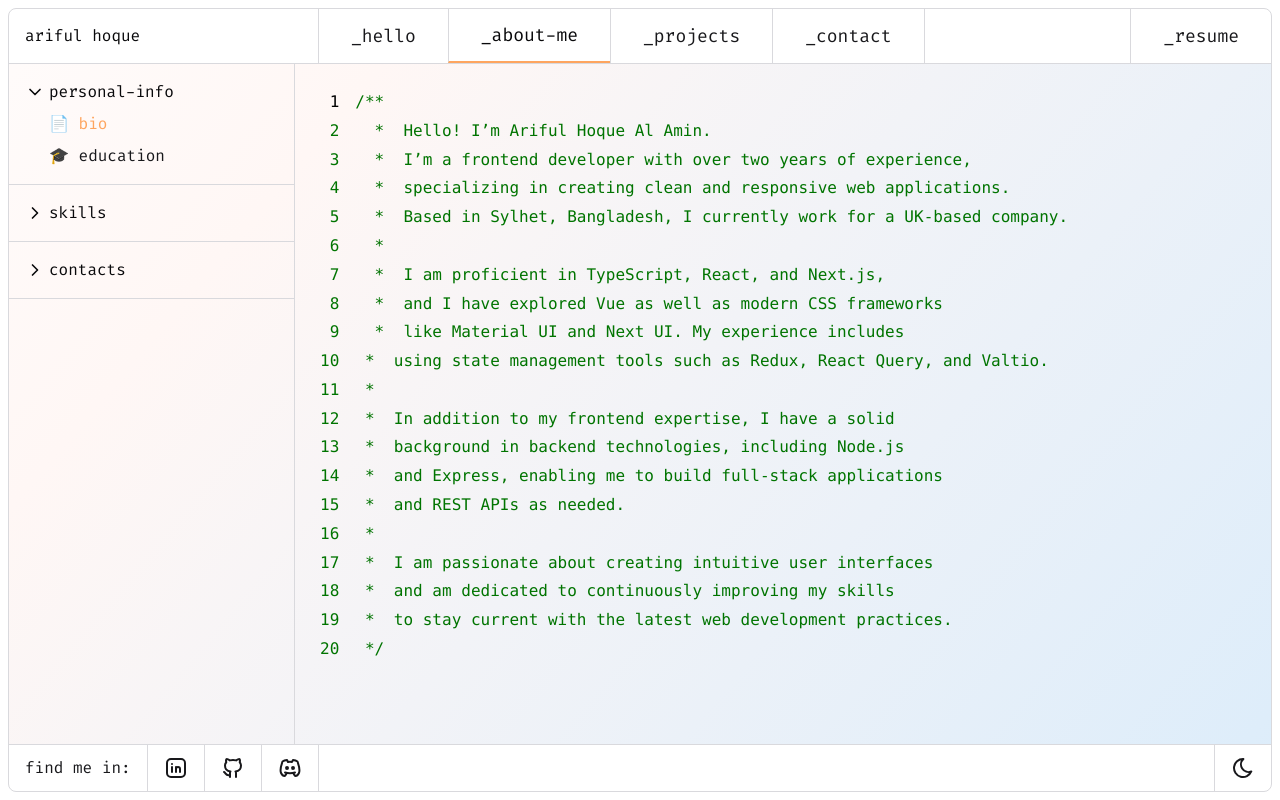
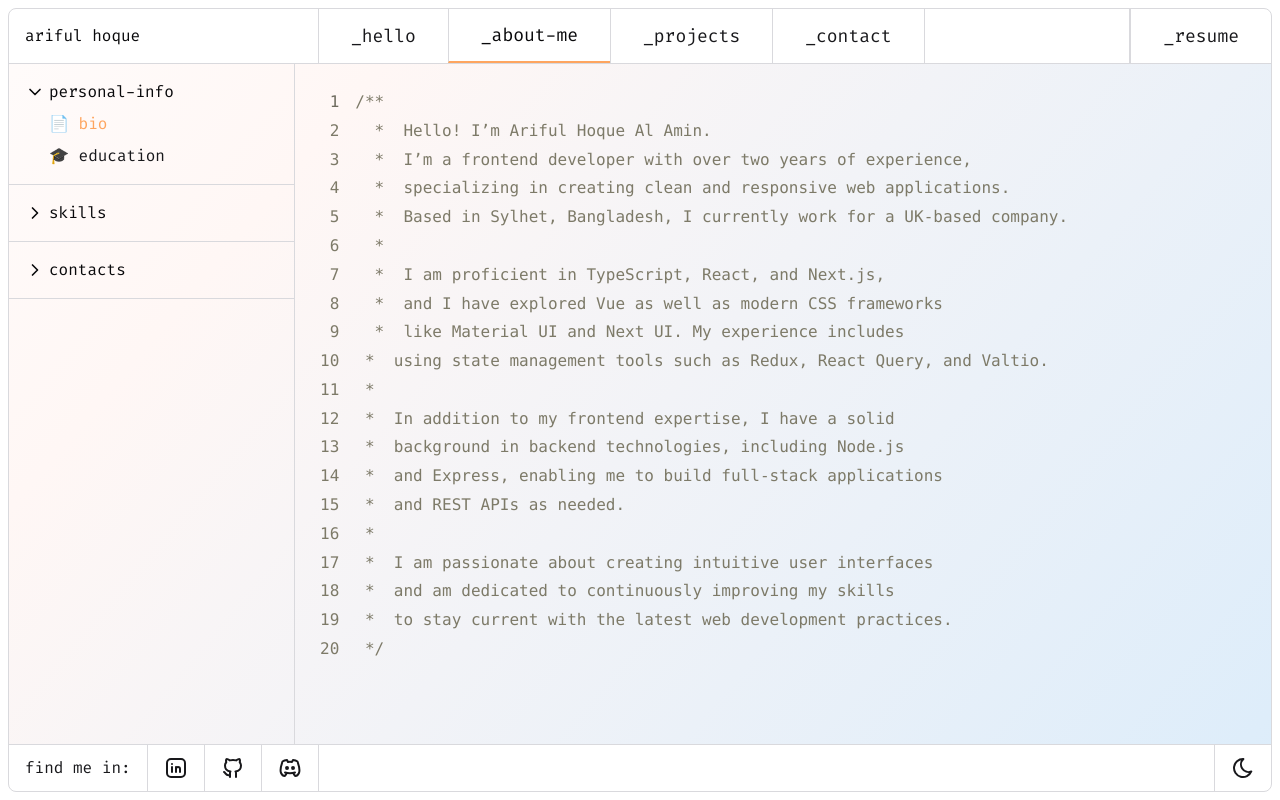
Before and after one commit to Ar1f007/portfolio, a Next.js app: page /about-me in a window 1280 px wide. Built offline with nearby package versions, Linux system fonts and the light colour scheme.

Commit message:
update: snippet style

```diff
--- a/src/app/contact/form.tsx
+++ b/src/app/contact/form.tsx
@@ -171,7 +171,6 @@
       <div className="flex-1 border-l py-4 lg:py-8 px-2 lg:px-8">
         <ScrollArea className="w-full whitespace-nowrap rounded-md border">
           <CodeSnippet
-            toggleStyle
             customStyle={{
               wordWrap: "break-word",
               background: "transparent",
--- a/src/components/layout/nav.tsx
+++ b/src/components/layout/nav.tsx
@@ -48,8 +48,8 @@
             ))
           }
 
-          <li className={cn("ml-auto border-l", linkClasses)}>
-            <Link href={routes.resume.path}>
+          <li className="ml-auto border-l">
+            <Link href={routes.resume.path} className={linkClasses} target="_blank" rel="noreferrer">
               {routes.resume.title}
             </Link>
           </li>
@@ -98,7 +98,13 @@
           }
 
           <li>
-            <Link href={routes.resume.path} className={cn(mobileLinkClasses, "border-b py-4")}>
+            <Link
+              href={routes.resume.path}
+              className={cn(mobileLinkClasses, "border-b py-4")}
+              onClick={() => setOpenMenu(false)}
+              target="_blank"
+              rel="noreferrer"
+            >
               {routes.resume.title}
             </Link>
           </li>
--- a/src/components/ui/code-blocks.tsx
+++ b/src/components/ui/code-blocks.tsx
@@ -1,6 +1,5 @@
 "use client"
 
-import { useTheme } from 'next-themes';
 import CodeSnippet from './code-snippet';
 // passion: [
 //   'Optimizing performance',
@@ -33,17 +32,13 @@
 
 export default function CodeBlocks() {
 
-  const { theme } = useTheme();
-
   return (
     <>
       {codeBlocks.map((codeStr, i) => (
         <div key={i} className="py-8 px-2 border rounded-md">
           <CodeSnippet
-            toggleStyle
             wrapLines={true}
             showLineNumbers={false}
-            theme={theme}
           >
             {codeStr}
           </CodeSnippet>
--- a/src/components/ui/code-snippet.tsx
+++ b/src/components/ui/code-snippet.tsx
@@ -1,24 +1,24 @@
 "use client";
 
-// import { atelierLakesideDark } from 'react-syntax-highlighter/dist/esm/styles/hljs';
-import { xcode as defaultStyle, atelierLakesideDark as darkStyle } from 'react-syntax-highlighter/dist/esm/styles/hljs';
+import { atelierDuneLight as lightStyle, atelierLakesideDark as darkStyle } from 'react-syntax-highlighter/dist/esm/styles/hljs';
 import { Light as SyntaxHighlighter } from 'react-syntax-highlighter';
 import js from 'react-syntax-highlighter/dist/esm/languages/hljs/javascript';
 import { ComponentProps, FC } from 'react';
+import { useTheme } from 'next-themes';
 
 SyntaxHighlighter.registerLanguage('javascript', js);
 
 interface CodeSnippetProps extends ComponentProps<typeof SyntaxHighlighter> {
   toggleStyle?: boolean;
-  theme?: string;
 }
 
-const CodeSnippet: FC<CodeSnippetProps> = ({ theme = "dark", toggleStyle = false, children, ...rest }) => {
+const CodeSnippet: FC<CodeSnippetProps> = ({ children, ...rest }) => {
+  const { theme } = useTheme();
 
   return (
     <SyntaxHighlighter
       language="javascript"
-      style={toggleStyle ? theme == "dark" ? darkStyle : defaultStyle : defaultStyle}
+      style={theme == "dark" ? darkStyle : lightStyle}
       showLineNumbers={true}
       wrapLongLines={true}
       customStyle={{
```
